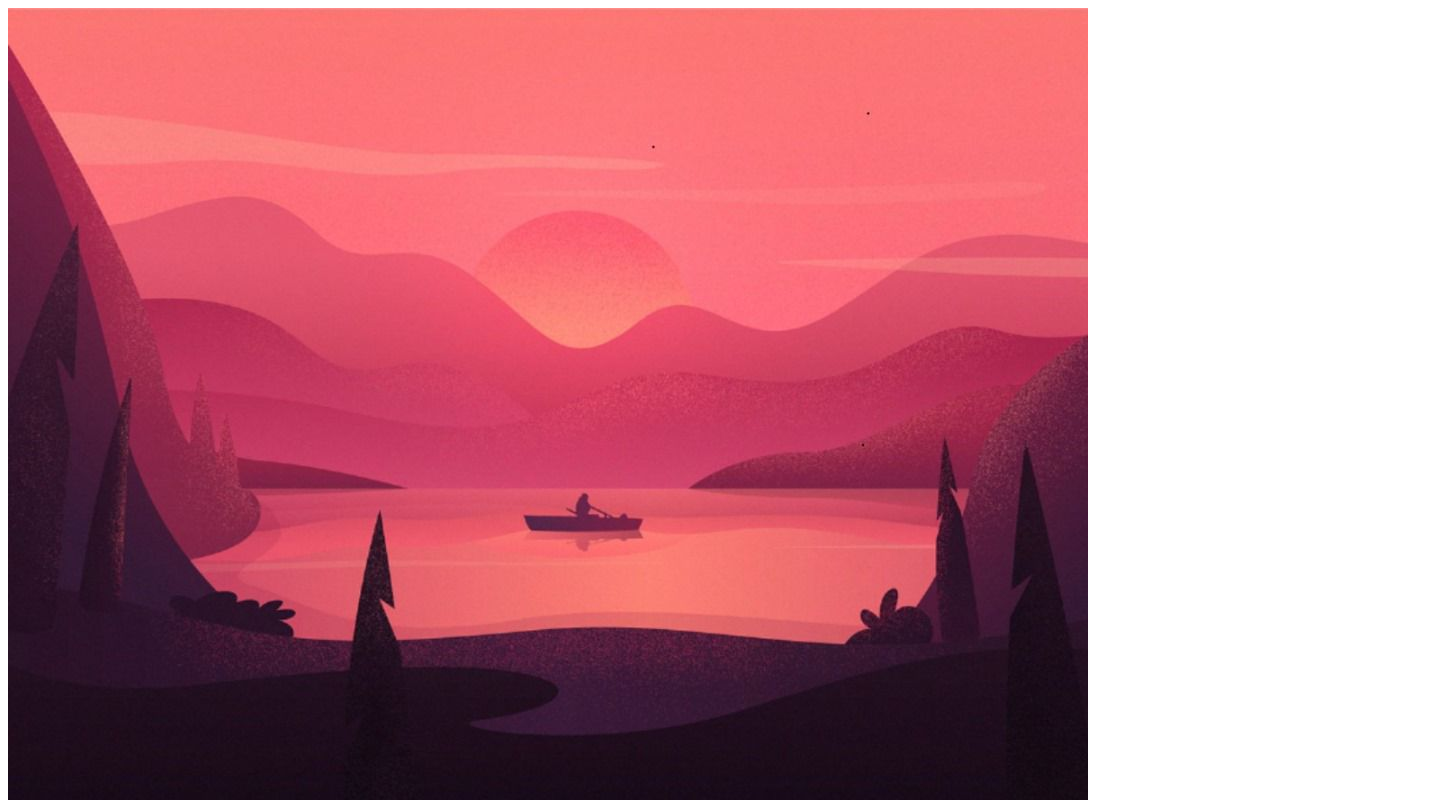
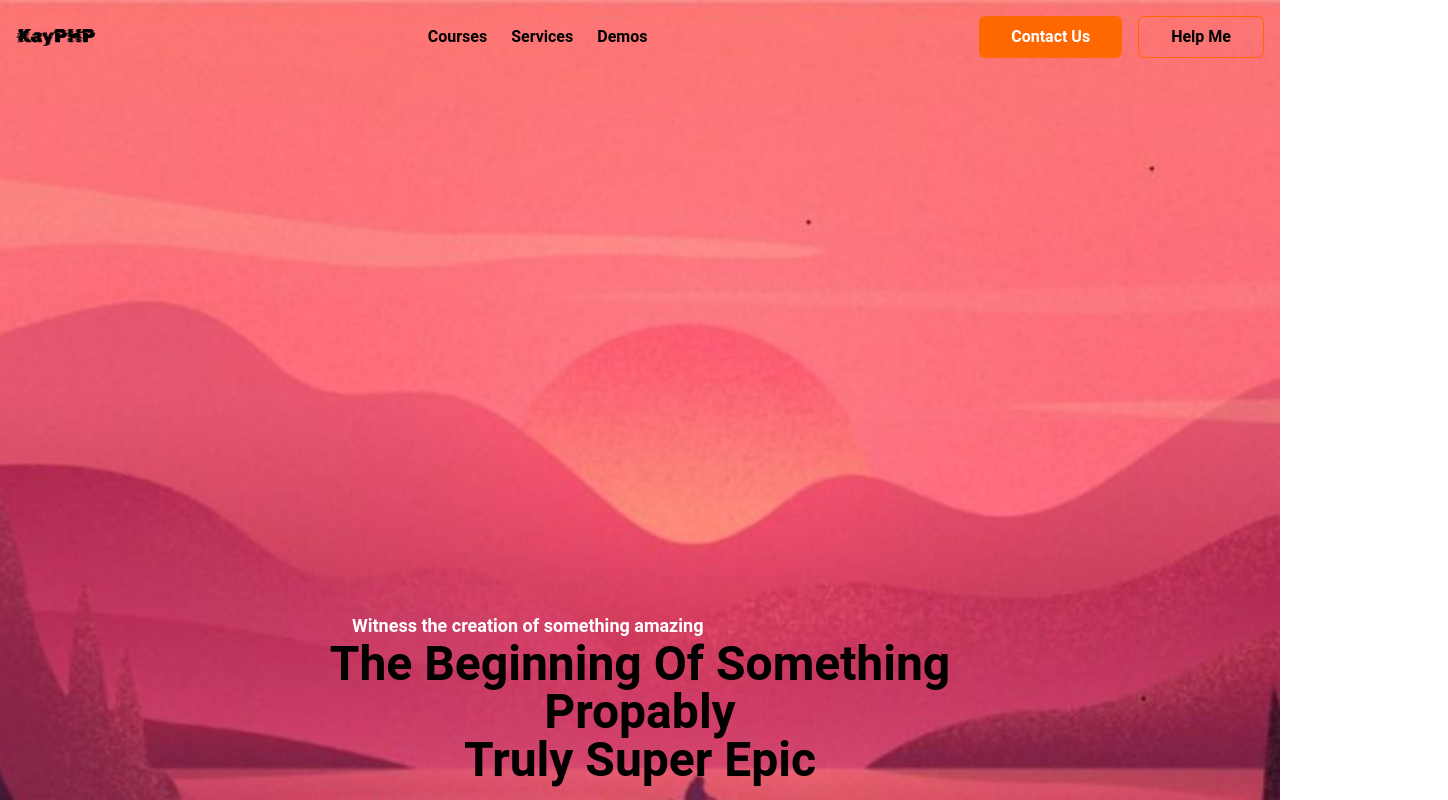
Before and after one commit to Fatiu-mo/TechQuick, a React (Create React App) app: page / in a window 1280 px wide. Shown: the top 800 px of the page, 1448 px wide, since content can reach past the window. Built offline with nearby package versions, Linux system fonts and the light colour scheme.

Commit message:
Revert "Necessary corrections"
This reverts commit d30f2becfa0f4e1d2abf3ffc6243d8e3f24d845b.

```diff
--- a/package.json
+++ b/package.json
@@ -9,7 +9,7 @@
     "react": "^18.3.1",
     "react-dom": "^18.3.1",
     "react-icons": "^5.2.1",
-    "react-scripts": "^3.0.1",
+    "react-scripts": "5.0.1",
     "web-vitals": "^2.1.4"
   },
   "scripts": {
--- a/src/App.jsx
+++ b/src/App.jsx
@@ -114,7 +114,7 @@ function Page() {
               <h2 className="text-sm sm:text-base md:text-lg pl-12 text-white font-bold">
                 Witness the creation of something amazing
               </h2>
-              <p className="text-3xl md:text-4xl text-center font-bold">
+              <p className="text-3xl md:text-5xl text-center font-bold">
                 The Beginning Of Something Propably <br /> Truly Super Epic{" "}
               </p>
             </div>
```
Also changed, not shown: 1 other file (tests, documents, lock files or other folders).
